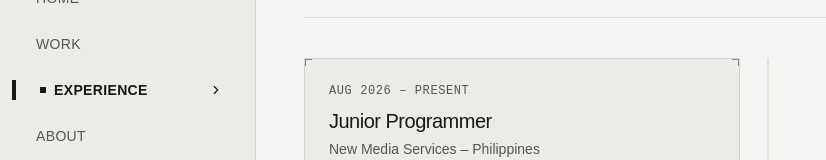
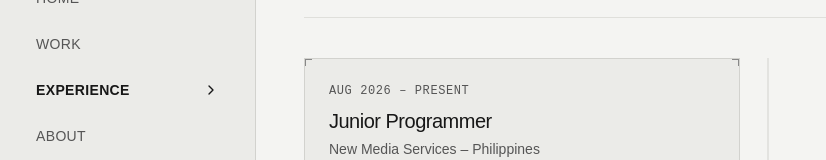
Before and after one commit to p1llows/jewel-portfolio, a Next.js app: page /experience in a window 1280 px wide. Shown: the part 143-303 px from the top of the page, without its empty margins (0-826 px from the left). Built offline with nearby package versions, Linux system fonts and the light colour scheme.

Commit message:
feat: updated the nav bar slider

```diff
--- a/src/components/navigation/NavLink.tsx
+++ b/src/components/navigation/NavLink.tsx
@@ -11,29 +11,19 @@ interface NavLinkProps {
 export function NavLink({ href, label, isActive, onClick }: NavLinkProps) {
   return (
     <li className="relative" onClick={onClick}>
-      {/* Primary Left Bar Indicator */}
-      {isActive && (
-        <span className="absolute -left-3 top-1/2 -translate-y-1/2 w-1 h-5 bg-foreground rounded-none" />
-      )}
       <Link
         href={href}
         className={`flex items-center justify-between py-2.5 px-3 rounded-none text-sm tracking-wide transition-all duration-200 ${
           isActive
-            ? "text-foreground font-bold bg-foreground/10 translate-x-1"
+            ? "text-foreground font-bold bg-foreground/10"
             : "text-secondary hover:text-foreground hover:translate-x-1"
         }`}
       >
-        <span className="flex items-center gap-2">
-          {/* Secondary Minimal Dot Indicator */}
-          {isActive && (
-            <span className="w-1.5 h-1.5 rounded-none bg-foreground shrink-0" />
-          )}
-          {label}
-        </span>
+        <span>{label}</span>
 
-        {/* Secondary Chevron Indicator */}
+        {/* Active Arrow Indicator */}
         {isActive && (
-          <ChevronRight className="w-3.5 h-3.5 text-foreground/70 shrink-0" />
+          <ChevronRight className="w-4 h-4 text-foreground shrink-0" />
         )}
       </Link>
     </li>
```
